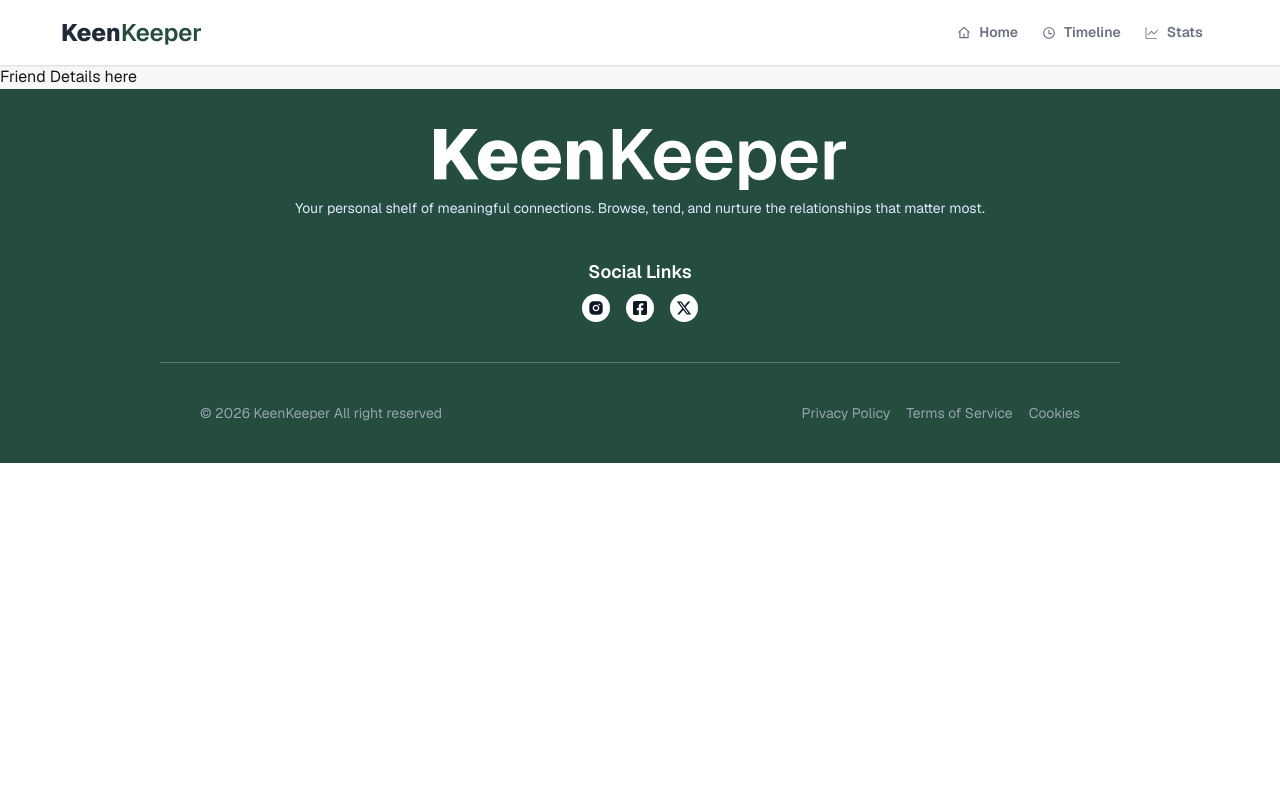
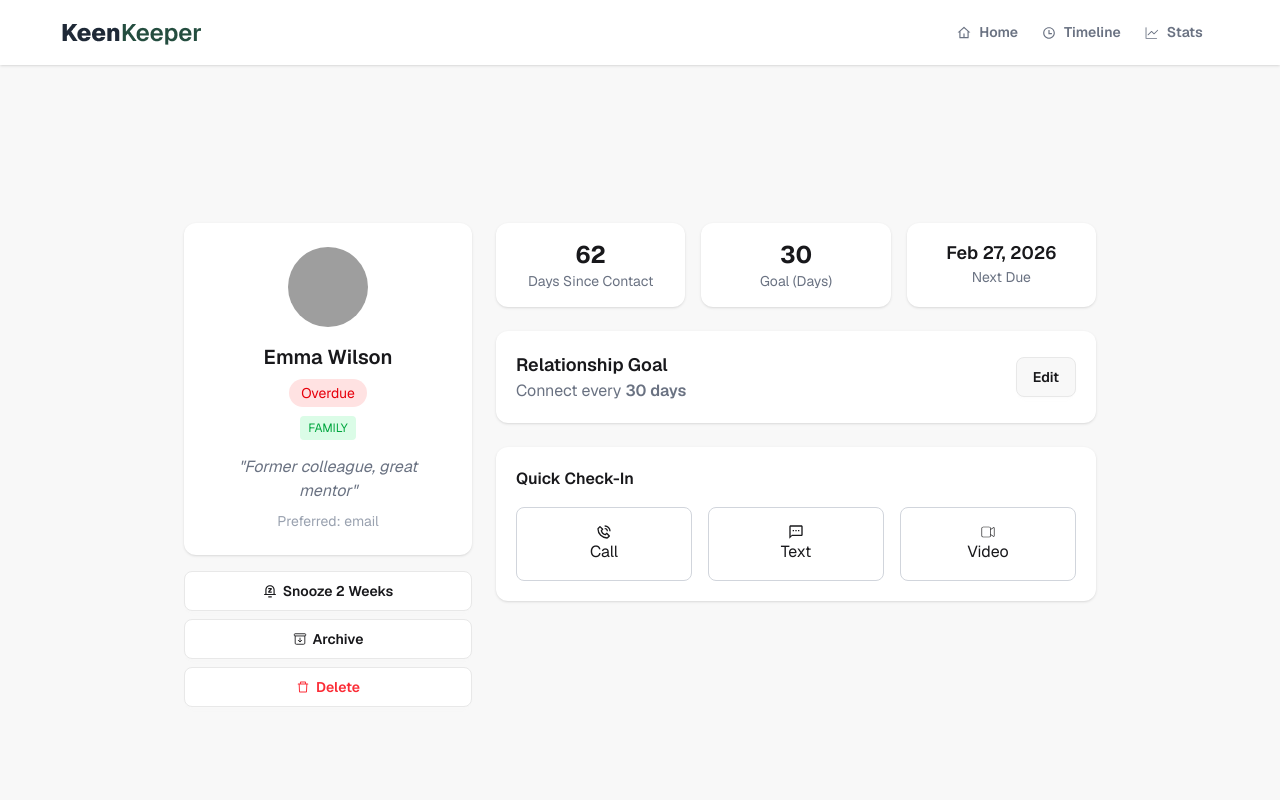
Before and after one commit to Reyad-Hoq/keenkeeper-app, a React (Vite) app: page /friendDetails in a window 1280 px wide. Shown: the top 800 px of the page. Built offline with nearby package versions, Linux system fonts and the light colour scheme; grey boxes are pictures that could not be loaded.

Commit message:
friend details card added

```diff
--- a/src/components/Ui/FriendDetails.jsx
+++ b/src/components/Ui/FriendDetails.jsx
@@ -1,8 +1,124 @@
+import { BiPhoneCall } from "react-icons/bi";
+import { MdOutlineTextsms } from "react-icons/md";
+import { CiVideoOn } from "react-icons/ci";
+import { RiNotificationSnoozeLine } from "react-icons/ri";
+import { IoArchiveOutline } from "react-icons/io5";
+import { AiOutlineDelete } from "react-icons/ai";
 
 const FriendDetails = () => {
   return (
-    <div>
-      Friend Details here
+    <div className="min-h-screen p-6 flex justify-center items-center w-9/12 mx-auto">
+      <div className="max-w-5xl w-full grid grid-cols-1 md:grid-cols-3 gap-6">
+
+        {/* LEFT PROFILE CARD + ACTIONS */}
+        <div className="space-y-4">
+
+          {/* PROFILE CARD */}
+          <div className="bg-white rounded-xl shadow p-6 text-center">
+            <img
+              src="https://randomuser.me/api/portraits/women/44.jpg"
+              alt="profile"
+              className="w-20 h-20 rounded-full mx-auto mb-4"
+            />
+            <h2 className="text-xl font-semibold">Emma Wilson</h2>
+
+            <span className="inline-block mt-2 px-3 py-1 text-sm bg-red-100 text-red-600 rounded-full">
+              Overdue
+            </span>
+
+            <div className="mt-2">
+              <span className="bg-green-100 text-green-600 text-xs px-2 py-1 rounded">
+                FAMILY
+              </span>
+            </div>
+
+            <p className="text-gray-500 italic mt-4">
+              "Former colleague, great mentor"
+            </p>
+
+            <p className="text-sm text-gray-400 mt-2">
+              Preferred: email
+            </p>
+          </div>
+
+          {/* ACTION BUTTONS (moved here) */}
+          <div className="space-y-2">
+            <button className="w-full btn bg-white rounded-lg hover:bg-gray-100">
+              <RiNotificationSnoozeLine />
+              Snooze 2 Weeks
+            </button>
+
+            <button className="w-full btn bg-white rounded-lg hover:bg-gray-100">
+              <IoArchiveOutline />
+              Archive
+            </button>
+
+            <button className="w-full btn bg-white rounded-lg text-red-500 hover:bg-red-50">
+              <AiOutlineDelete />
+              Delete
+            </button>
+          </div>
+
+        </div>
+
+        {/* RIGHT SIDE */}
+        <div className="md:col-span-2 space-y-6">
+
+          {/* TOP STATS */}
+          <div className="grid grid-cols-1 sm:grid-cols-3 gap-4">
+            <div className="bg-white rounded-xl shadow p-4 text-center">
+              <h3 className="text-2xl font-bold">62</h3>
+              <p className="text-gray-500 text-sm">Days Since Contact</p>
+            </div>
+
+            <div className="bg-white rounded-xl shadow p-4 text-center">
+              <h3 className="text-2xl font-bold">30</h3>
+              <p className="text-gray-500 text-sm">Goal (Days)</p>
+            </div>
+
+            <div className="bg-white rounded-xl shadow p-4 text-center">
+              <h3 className="text-lg font-semibold">Feb 27, 2026</h3>
+              <p className="text-gray-500 text-sm">Next Due</p>
+            </div>
+          </div>
+
+          {/* RELATIONSHIP GOAL */}
+          <div className="bg-white rounded-xl shadow p-5 flex justify-between items-center">
+            <div>
+              <h3 className="font-semibold text-lg">Relationship Goal</h3>
+              <p className="text-gray-500">
+                Connect every <span className="font-semibold">30 days</span>
+              </p>
+            </div>
+            <button className="btn rounded-lg text-sm hover:bg-gray-100">
+              Edit
+            </button>
+          </div>
+
+          {/* QUICK CHECK-IN */}
+          <div className="bg-white rounded-xl shadow p-5">
+            <h3 className="font-semibold mb-4">Quick Check-In</h3>
+
+            <div className="grid grid-cols-1 sm:grid-cols-3 gap-4">
+              <button className="border border-gray-300 rounded-lg p-4 flex flex-col items-center hover:bg-gray-100 transition">
+                <BiPhoneCall />
+                <span>Call</span>
+              </button>
+
+              <button className="border  border-gray-300 rounded-lg p-4 flex flex-col items-center hover:bg-gray-100 transition">
+                <MdOutlineTextsms />
+                <span>Text</span>
+              </button>
+
+              <button className="border border-gray-300 rounded-lg p-4 flex flex-col items-center hover:bg-gray-100 transition">
+                <CiVideoOn />
+                <span>Video</span>
+              </button>
+            </div>
+          </div>
+
+        </div>
+      </div>
     </div>
   );
 };
```
